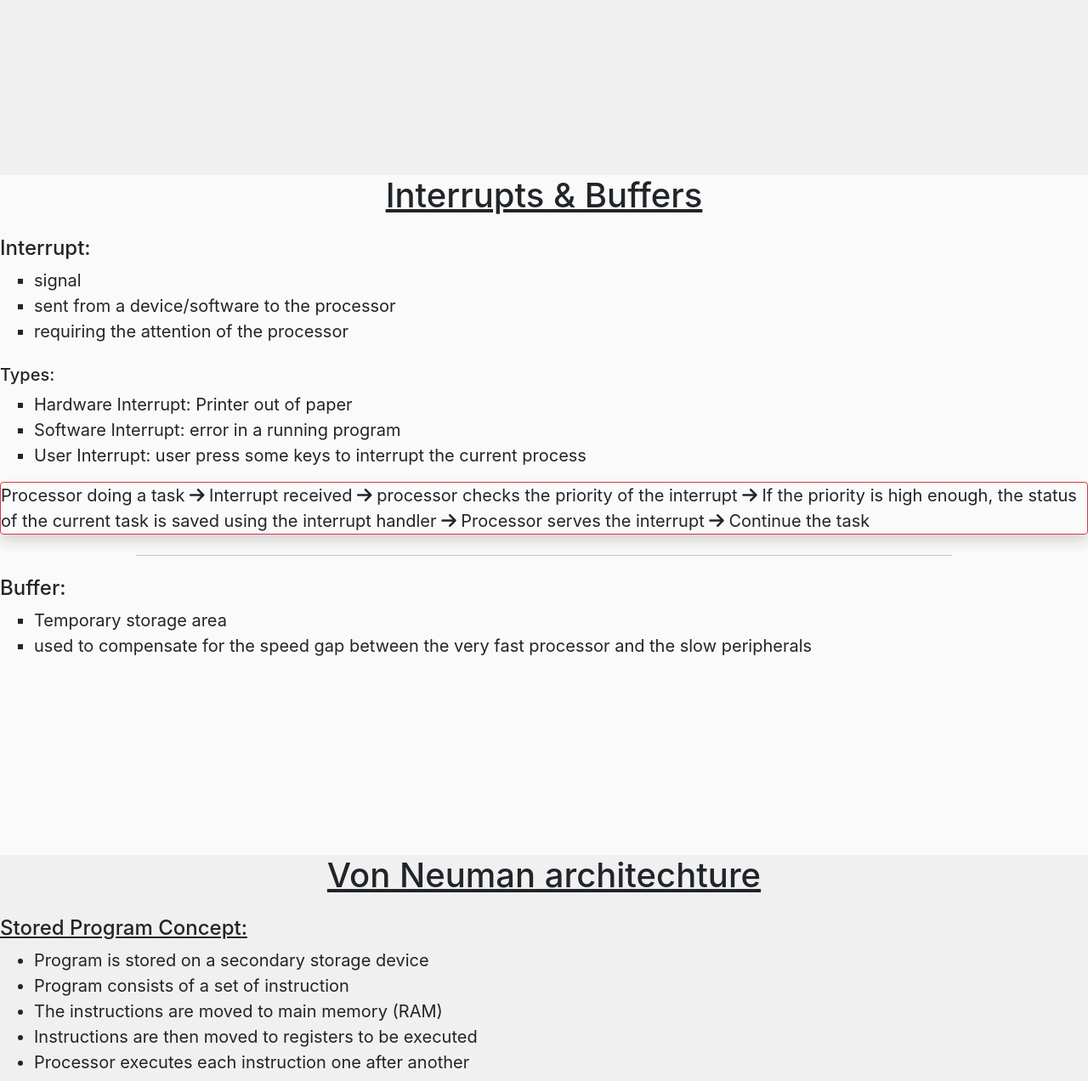
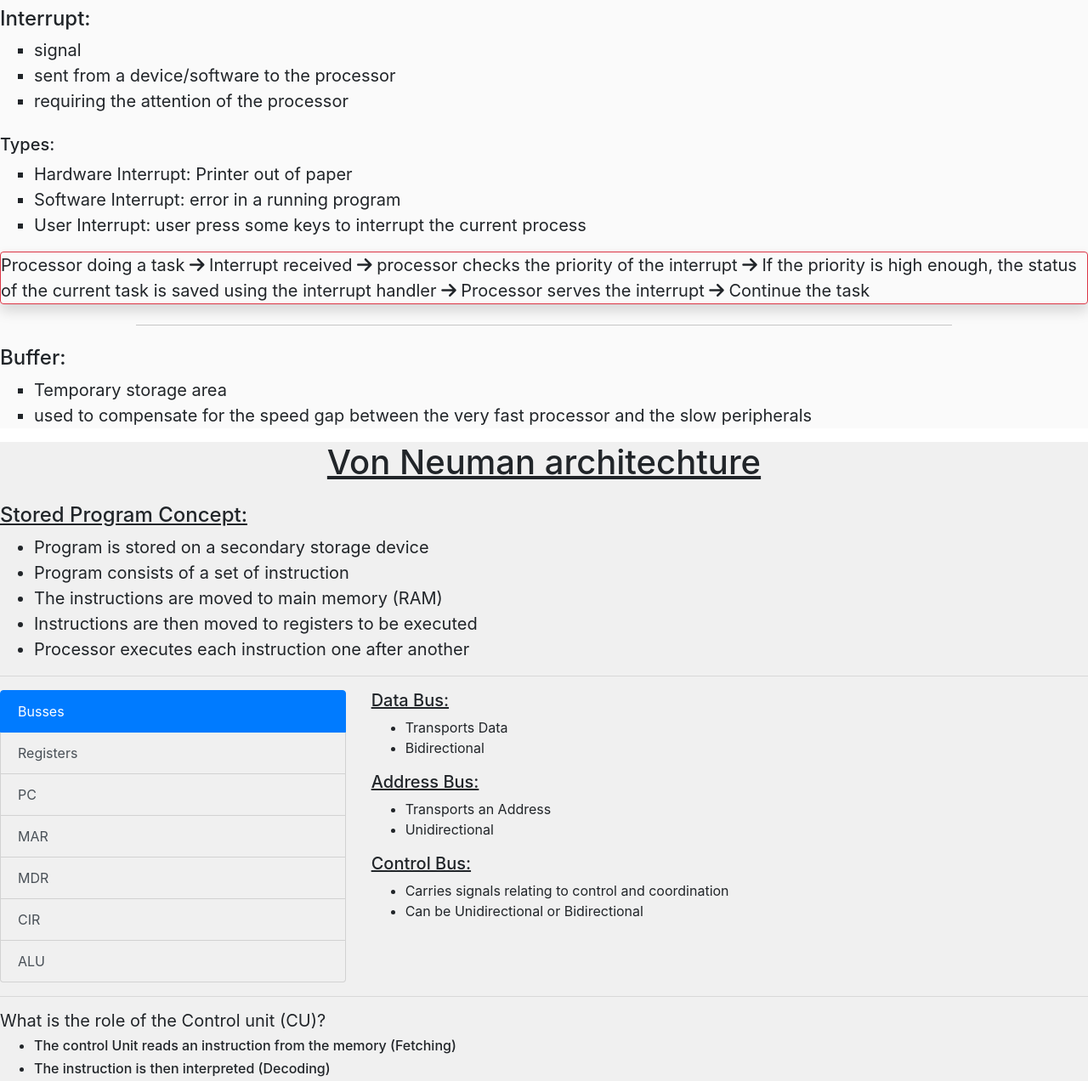
Before and after one commit to mohamadRaafat/CS-OL-CH4, a plain HTML site: page index.html in a window 1280 px wide. Shown: the part 594-1866 px from the top of the page at 85% size. Drawn offline with nearby package versions, Linux system fonts and the light colour scheme.

Commit message:
removing sections height

```diff
--- a/styles.css
+++ b/styles.css
@@ -1,21 +1,13 @@
-/* #os {
-            background-image: linear-gradient(to bottom, rgba(255, 255, 255, 0.9), rgba(255, 255, 255, 0.9)),
-                url("https://www.howtogeek.com/thumbcache/2/200/8b2cb8c7c5fc73604d66fd5f0c38be7a/wp-content/uploads/2018/08/img_5b68e80f77e33.png");
-            background-repeat: no-repeat;
-            background-size: cover;
-        } */
+
 .header {
     background-color: rgb(240, 240, 240);
-    height: 100vh;
 }
 
 .thirdsec{
     background-color: rgb(240, 240, 240);
-    height: 120vh;
 }
 
 .secondSec, .lastSec {
-    height: 100vh;
     background-color: rgb(250, 250, 250);
 }
 
```
